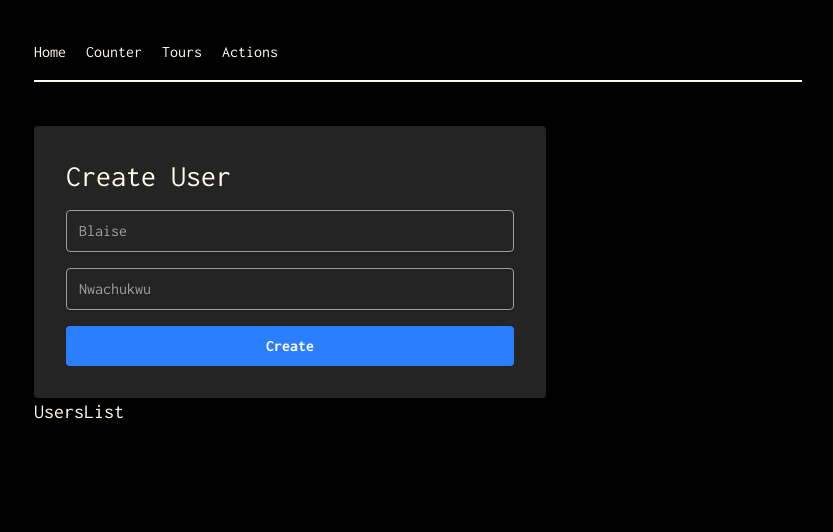
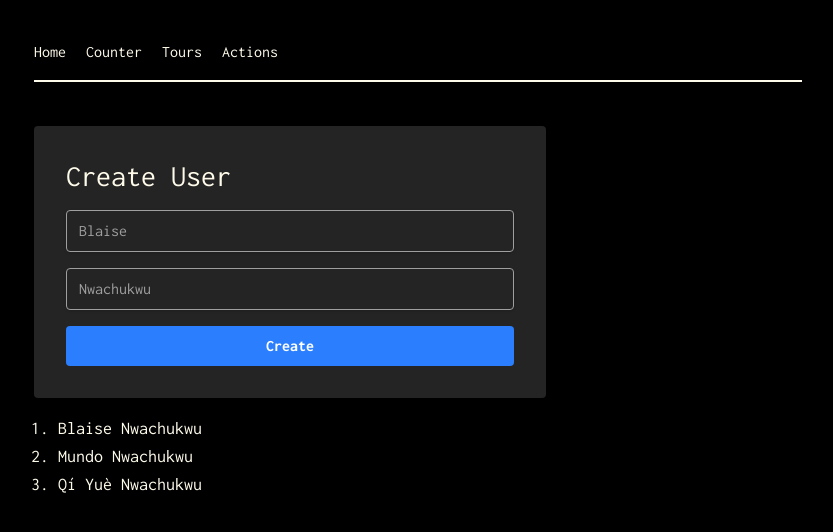
Before and after one commit to theblaisecode/NextJS-Test, a Next.js app: page /actions in a window 1280 px wide. Shown: the top 532 px of the page, without its empty margins (222-1055 px from the left). Built offline with nearby package versions, Linux system fonts and the light colour scheme.

Commit message:
first commit

```diff
--- a/components/UsersList.tsx
+++ b/components/UsersList.tsx
@@ -1,4 +1,27 @@
-function UsersList() {
-  return <h3 className="text-xl">UsersList</h3>;
+import { type User } from "../types/types";
+import { fetchUsers } from "../utils/actions";
+
+async function UsersList() {
+  const users = await fetchUsers();
+
+  return (
+    <div className="mt-4 ml-6">
+      {users ? (
+        <ol className="list-decimal">
+          {users.map((item) => {
+            const { id, firstName, lastName }: User = item;
+
+            return (
+              <li key={id} className="capitalize text-lg">
+                {firstName} {lastName}
+              </li>
+            );
+          })}
+        </ol>
+      ) : (
+        <p>No users found...</p>
+      )}
+    </div>
+  );
 }
 export default UsersList;
```
